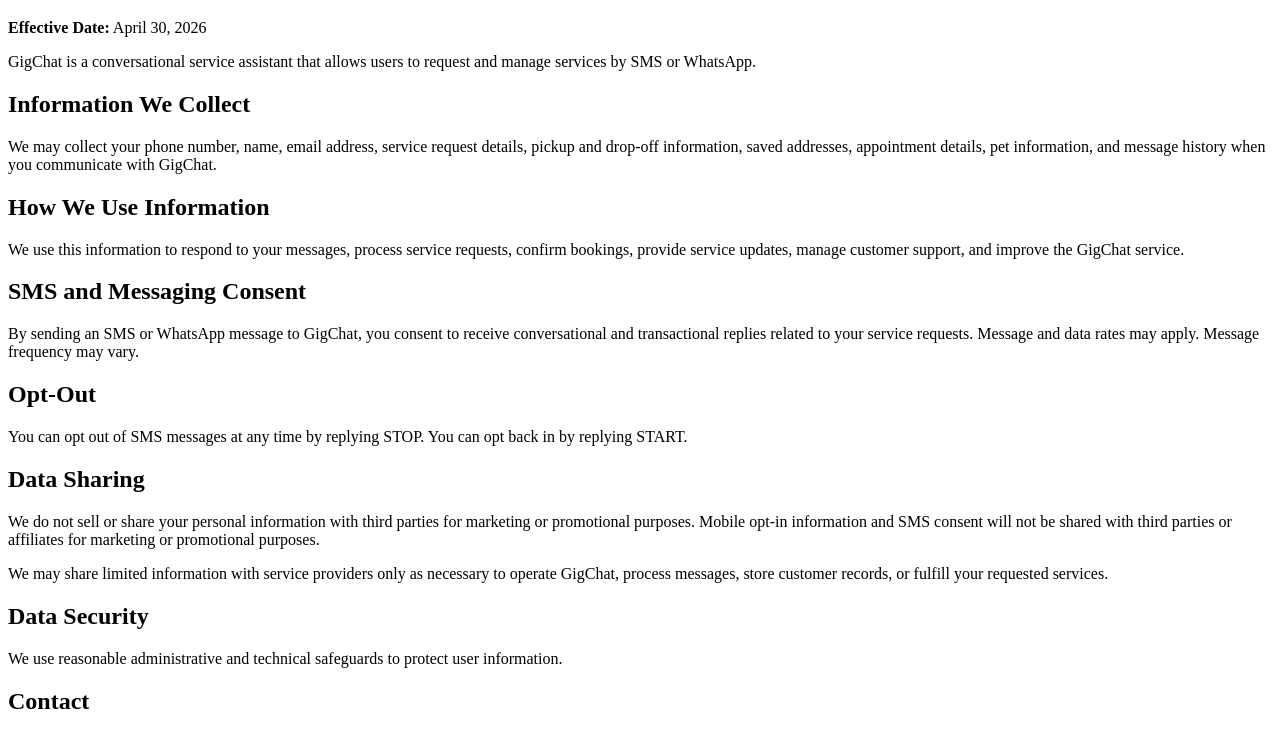
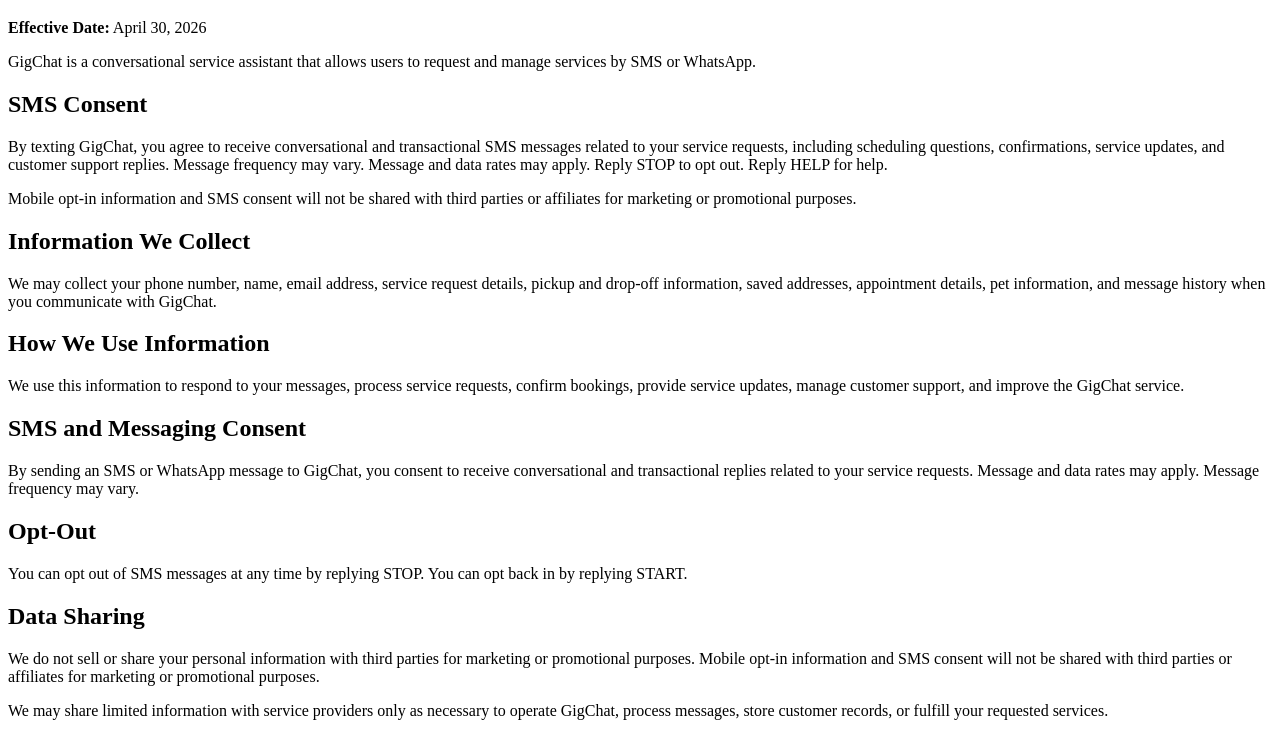
Before and after one commit to GigChat/gigchat-legal, a plain HTML site: page index.html in a window 1280 px wide. Shown: the part 61-793 px from the top of the page. Drawn offline with Linux system fonts and the light colour scheme.

Commit message:
Update index.html

```diff
--- a/index.html
+++ b/index.html
@@ -1,3 +1,4 @@
+
 <!DOCTYPE html>
 <html lang="en">
 <head>
@@ -11,6 +12,14 @@
 
   <p>
     GigChat is a conversational service assistant that allows users to request and manage services by SMS or WhatsApp.
+  </p>
+
+  <h2>SMS Consent</h2>
+  <p>
+    By texting GigChat, you agree to receive conversational and transactional SMS messages related to your service requests, including scheduling questions, confirmations, service updates, and customer support replies. Message frequency may vary. Message and data rates may apply. Reply STOP to opt out. Reply HELP for help.
+  </p>
+  <p>
+    Mobile opt-in information and SMS consent will not be shared with third parties or affiliates for marketing or promotional purposes.
   </p>
 
   <h2>Information We Collect</h2>
```
